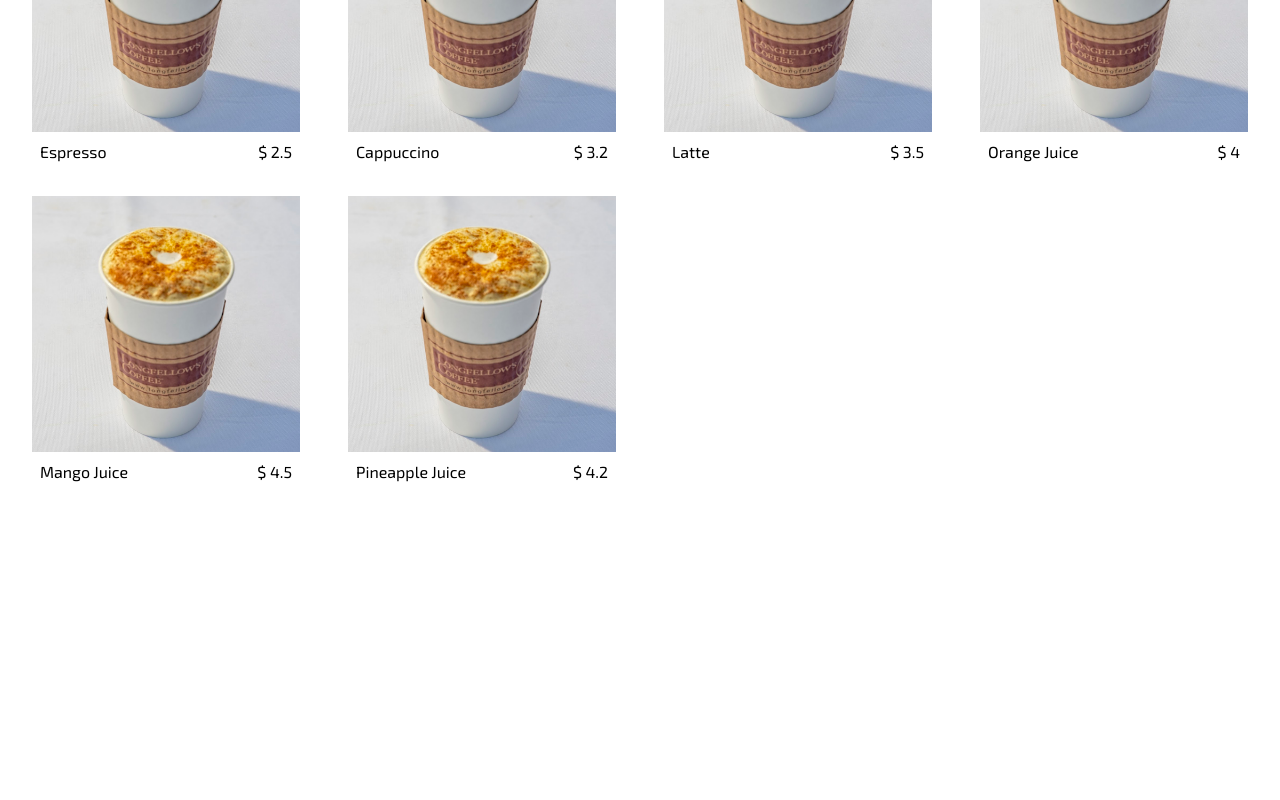
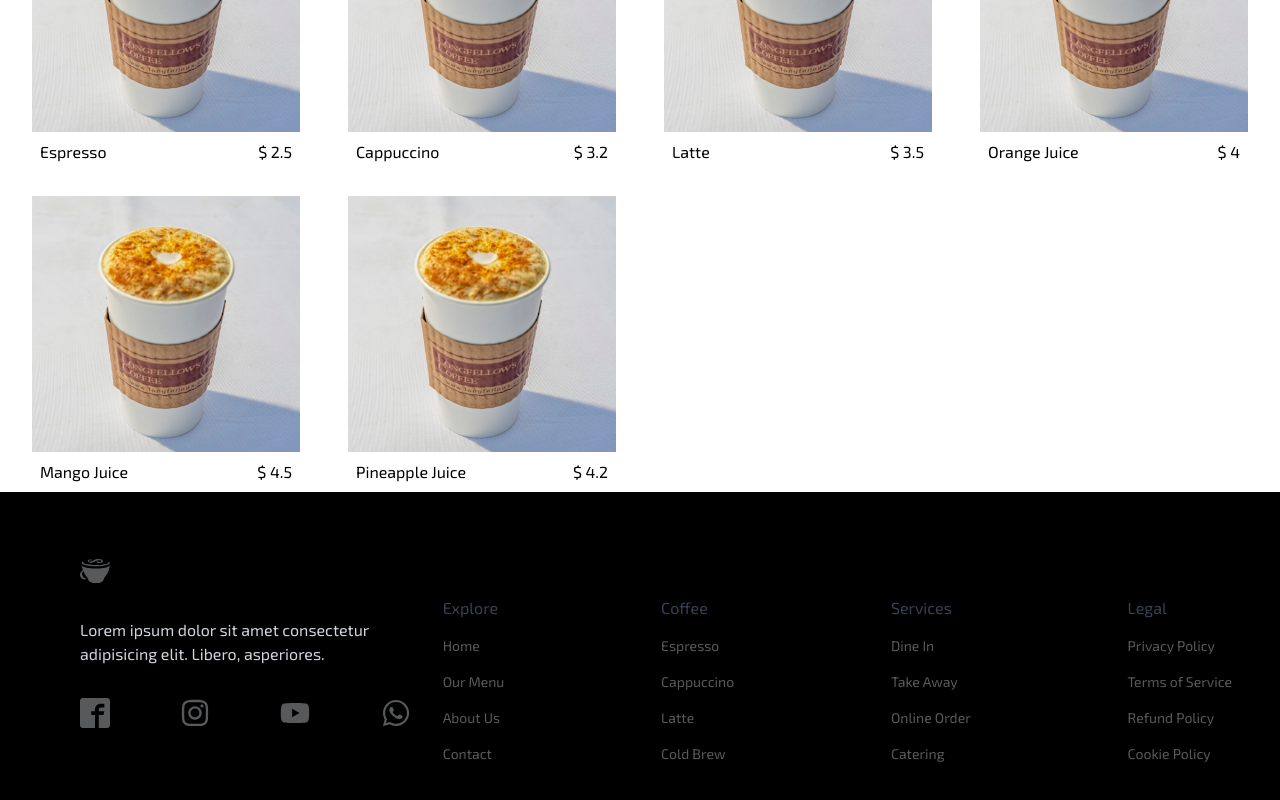
Before and after one commit to anwarisak/Bean-Barrel, a React (Vite) app: page / in a window 1280 px wide. Shown: the part 1546-2346 px from the top of the page. Before the commit the page ends 2038 px from the top, so only its background shows below. Built offline with nearby package versions, Linux system fonts and the light colour scheme.

Commit message:
added menu footer

```diff
--- a/src/App.jsx
+++ b/src/App.jsx
@@ -6,6 +6,7 @@ import Navbar from "./components/Navbar";
 import Hero from "./components/Hero";
 import Card from "./components/Card";
 import Menu from "./components/Menu";
+import Footer from "./components/Footer";
 
 function App() {
   return (
@@ -14,6 +15,7 @@ function App() {
       <Hero />
       <Card />
       <Menu />
+      <Footer />
     </>
   );
 }
--- /dev/null
+++ b/src/components/Footer.jsx
@@ -0,0 +1,70 @@
+import { SiCoffeescript } from "react-icons/si";
+import { ImFacebook2 } from "react-icons/im";
+import { FaInstagram } from "react-icons/fa";
+import { FaYoutube } from "react-icons/fa";
+import { FaWhatsapp } from "react-icons/fa";
+
+const Footer = () => {
+  return (
+    <div className="max-w-full mx-auto px-12 py-16 text-gray-300 bg-black grid lg:grid-cols-3">
+      <div className="lg:px-8">
+        <SiCoffeescript color="#57595B" size={30} />
+        <p className="py-8">
+          Lorem ipsum dolor sit amet consectetur adipisicing elit. Libero,
+          asperiores.
+        </p>
+
+        <div className="flex justify-between">
+          <ImFacebook2 size={30} color="#57595B" />
+          <FaInstagram size={30} color="#57595B" />
+          <FaYoutube size={30} color="#57595B" />
+          <FaWhatsapp size={30} color="#57595B" />
+        </div>
+      </div>
+    <div className="flex lg:col-span-2 justify-between">
+  <div className="pt-8">
+    <p className="text-gray-700 my-2">Explore</p>
+    <ul className="lg:flex-col text-sm cursor-pointer">
+      <li className="py-2 text-[#57595B]">Home</li>
+      <li className="py-2 text-[#57595B]">Our Menu</li>
+      <li className="py-2 text-[#57595B]">About Us</li>
+      <li className="py-2 text-[#57595B]">Contact</li>
+    </ul>
+  </div>
+
+  <div className="pt-8">
+    <p className="text-gray-700 my-2">Coffee</p>
+    <ul className="text-sm cursor-pointer flex-col">
+      <li className="py-2 text-[#57595B]">Espresso</li>
+      <li className="py-2 text-[#57595B]">Cappuccino</li>
+      <li className="py-2 text-[#57595B]">Latte</li>
+      <li className="py-2 text-[#57595B]">Cold Brew</li>
+    </ul>
+  </div>
+
+  <div className="pt-8">
+    <p className="text-gray-700 my-2">Services</p>
+    <ul className="text-sm cursor-pointer flex-col">
+      <li className="py-2 text-[#57595B]">Dine In</li>
+      <li className="py-2 text-[#57595B]">Take Away</li>
+      <li className="py-2 text-[#57595B]">Online Order</li>
+      <li className="py-2 text-[#57595B]">Catering</li>
+    </ul>
+  </div>
+
+  <div className="pt-8">
+    <p className="text-gray-700 my-2">Legal</p>
+    <ul className="text-sm cursor-pointer flex-col">
+      <li className="py-2 text-[#57595B]">Privacy Policy</li>
+      <li className="py-2 text-[#57595B]">Terms of Service</li>
+      <li className="py-2 text-[#57595B]">Refund Policy</li>
+      <li className="py-2 text-[#57595B]">Cookie Policy</li>
+    </ul>
+  </div>
+</div>
+
+    </div>
+  );
+};
+
+export default Footer;
--- a/src/components/Hero.jsx
+++ b/src/components/Hero.jsx
@@ -5,14 +5,14 @@ const Hero = () => {
   return (
     <div className="text-[#452829]">
       <div className="max-w-[800px] mt-[-30px] mx-auto h-screen justify-center items-center flex flex-col">
-        <a
+        {/* <a
           href="https://wa.me/254741291110"
           target="_blank"
           rel="noopener noreferrer"
           className="text-sm bg-green-500 px-4 py-2 rounded-2xl text-center my-4 text-white inline-block"
         >
           Order WhatsApp
-        </a>
+        </a> */}
         <h1 className="uppercase md:text-5xl sm:text-3xl text-4xl font-bold text-center px-2">
           More than <span className="text-[#57595B]">coffee</span> It’s a
           ritual.
--- a/src/components/Menu.jsx
+++ b/src/components/Menu.jsx
@@ -25,7 +25,13 @@ const Menu = () => {
       <h1 className="text-5xl md:text-4xl py-10 uppercase font-bold text-[#57595B]">
         Menu Lists
       </h1>
-
+      <div className="flex justify-center">
+        {menus.length === 0 && (
+          <p className="text-sm md:text-2xl py-10 uppercase font-bold text-[#57595B]">
+            no product Found
+          </p>
+        )}
+      </div>
       <div className="max-w-[1240px] mx-auto grid md:grid-cols-2 md:grid-cols-4 gap-6">
         {menus.map((menu) => (
           <div className="px-3">
```
